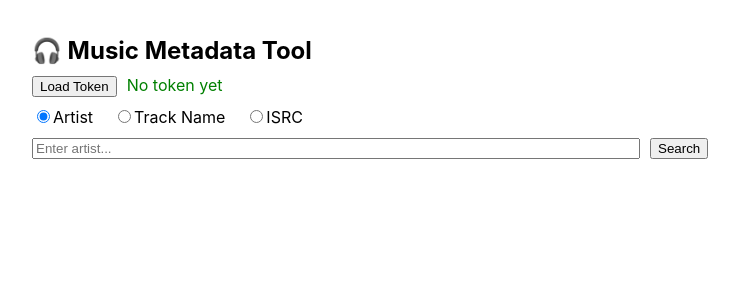
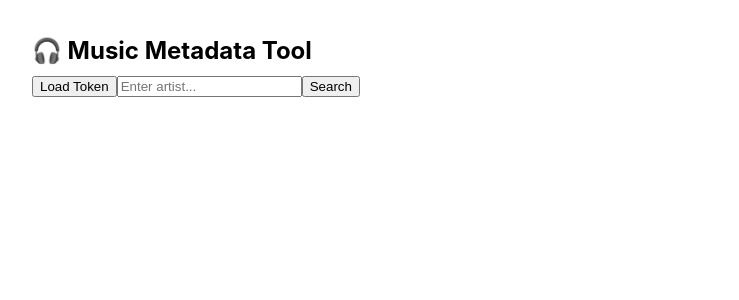
Before and after one commit to cshaushkin/concert-tool, a React (Create React App) app: page / in a window 1280 px wide. Shown: the top 300 px of the page, without its empty margins (108-847 px from the left). Built offline with nearby package versions, Linux system fonts and the light colour scheme.

Commit message:
Add PRO info column from MusicBrainz ISRC

```diff
--- a/src/ConcertQueryTool.jsx
+++ b/src/ConcertQueryTool.jsx
@@ -44,6 +44,8 @@ export default function ConcertQueryTool() {
       const copyright = release?.disambiguation || "Unknown © Info";
       const musicBrainzISRC = recording.isrcs?.[0] || "N/A";
 
+      const proInfo = await fetchPROInfo(musicBrainzISRC);
+
       return {
         artist,
         album: releaseTitle,
@@ -53,9 +55,41 @@ export default function ConcertQueryTool() {
         copyright,
         musicBrainzISRC,
         musicBrainzUrl: `https://musicbrainz.org/recording/${recording.id}`,
+        proInfo,
       };
     } catch (error) {
       console.error("Error fetching MusicBrainz data:", error);
+      return null;
+    }
+  };
+
+  const fetchPROInfo = async (isrc) => {
+    if (!isrc) return null;
+    try {
+      const url = `https://musicbrainz.org/ws/2/isrc/${isrc}?inc=recordings+artist-credits+work-rels+url-rels&fmt=json`;
+      const response = await fetch(url, {
+        headers: { "User-Agent": "ConcertQueryTool/1.0 (your-email@example.com)" },
+      });
+      const data = await response.json();
+
+      const work = data.isrc?.recordings?.[0]?.works?.[0];
+      if (!work) return null;
+
+      const relationships = work.relations || [];
+      const writers = relationships
+        .filter((rel) => rel.type === "composer" || rel.type === "lyricist")
+        .map((rel) => rel.artist?.name);
+
+      const publishers = relationships
+        .filter((rel) => rel.type === "publisher")
+        .map((rel) => rel.artist?.name);
+
+      return {
+        writers: writers.length ? writers : ["Unknown"],
+        publishers: publishers.length ? publishers : ["Unknown"],
+      };
+    } catch (error) {
+      console.error("Error fetching PRO info:", error);
       return null;
     }
   };
@@ -115,127 +149,39 @@ export default function ConcertQueryTool() {
       <h1 style={{ fontSize: "24px", fontWeight: "bold", marginBottom: "10px" }}>
         🎧 Music Metadata Tool
       </h1>
-
-      {view === "search" && (
-        <>
+      <div>
         <button onClick={fetchSpotifyToken}>Load Token</button>
-          <span style={{ marginLeft: "10px", color: "green" }}>
-            {spotifyToken ? "Token Loaded ✔️" : "No token yet"}
-          </span>
-
-          <div style={{ marginTop: "10px" }}>
-            <label>
-              <input
-                type="radio"
-                value="artist"
-                checked={searchMode === "artist"}
-                onChange={() => setSearchMode("artist")}
-              />
-              Artist
-            </label>
-            <label style={{ marginLeft: "20px" }}>
-              <input
-                type="radio"
-                value="track"
-                checked={searchMode === "track"}
-                onChange={() => setSearchMode("track")}
-              />
-              Track Name
-            </label>
-            <label style={{ marginLeft: "20px" }}>
-              <input
-                type="radio"
-                value="isrc"
-                checked={searchMode === "isrc"}
-                onChange={() => setSearchMode("isrc")}
-              />
-              ISRC
-            </label>
-          </div>
-
-          <div style={{ marginTop: "10px" }}>
         <input
           type="text"
           placeholder={`Enter ${searchMode}...`}
           value={query}
           onChange={(e) => setQuery(e.target.value)}
-              style={{ marginRight: "10px", width: "60%" }}
         />
         <button onClick={handleSearch}>Search</button>
       </div>
-        </>
-      )}
-
       {view === "results" && (
-        <>
-          <button onClick={() => setView("search")}>⬅ Back</button>
-          <h2>Results</h2>
-          <table style={{ width: "100%", borderCollapse: "collapse" }}>
+        <table>
           <thead>
-              <tr style={{ backgroundColor: "#f0f0f0" }}>
-                <th style={{ padding: "8px", border: "1px solid #ccc" }}>Album Art</th>
-                <th style={{ padding: "8px", border: "1px solid #ccc" }}>Track Info</th>
-                <th style={{ padding: "8px", border: "1px solid #ccc" }}>Spotify Duration</th>
-                <th style={{ padding: "8px", border: "1px solid #ccc" }}>MusicBrainz Info</th>
+            <tr>
+              <th>Track</th>
+              <th>Spotify ISRC</th>
+              <th>MusicBrainz ISRC</th>
+              <th>Writers</th>
+              <th>Publishers</th>
             </tr>
           </thead>
           <tbody>
             {results.map((track, index) => (
-                <motion.tr
-                  key={index}
-                  initial={{ opacity: 0, y: 10 }}
-                  animate={{ opacity: 1, y: 0 }}
-                  style={{ borderBottom: "1px solid #ccc" }}
-                >
-                  <td style={{ padding: "8px", border: "1px solid #ccc", textAlign: "center" }}>
-                    <img
-                      src={track.album.images[0]?.url}
-                      alt="Album Art"
-                      style={{ width: "60px", borderRadius: "5px" }}
-                    />
-                  </td>
-                  <td style={{ padding: "8px", border: "1px solid #ccc" }}>
-                    <strong>{track.name}</strong>
-                    {track.explicit && <span style={{ color: "red", marginLeft: "5px" }}>🔞 Explicit</span>}
-                    <p style={{ margin: 0 }}>Artist: {track.artists[0].name}</p>
-                    <p style={{ margin: 0 }}>Album: {track.album.name} ({track.album.release_date})</p>
-                    <p style={{ margin: 0 }}>Spotify ISRC: {track.external_ids?.isrc || "N/A"}</p>
-                    <p style={{ margin: 0 }}>MusicBrainz ISRC: {track.mbInfo?.musicBrainzISRC || "N/A"}</p>
-                    <a href={track.external_urls.spotify} target="_blank" rel="noopener noreferrer">
-                      Open in Spotify
-                    </a>
-                    <br />
-                    {track.preview_url ? (
-                      <audio controls src={track.preview_url} style={{ marginTop: "5px", width: "200px" }} />
-                    ) : (
-                      <span style={{ color: "gray" }}>No preview</span>
-                    )}
-                  </td>
-                  <td style={{ padding: "8px", border: "1px solid #ccc" }}>
-                    {Math.floor(track.duration_ms / 60000)}:
-                    {String(Math.floor((track.duration_ms % 60000) / 1000)).padStart(2, "0")}
-                  </td>
-                  <td style={{ padding: "8px", border: "1px solid #ccc" }}>
-                    {track.mbInfo ? (
-                      <>
-                        <p style={{ margin: 0 }}>Artist: {track.mbInfo.artist}</p>
-                        <p style={{ margin: 0 }}>Album: {track.mbInfo.album} ({track.mbInfo.year})</p>
-                        <p style={{ margin: 0 }}>Duration: {track.mbInfo.duration}</p>
-                        <p style={{ margin: 0 }}>℗ Label: {track.mbInfo.label}</p>
-                        <p style={{ margin: 0 }}>©: {track.mbInfo.copyright}</p>
-                        <a href={track.mbInfo.musicBrainzUrl} target="_blank" rel="noopener noreferrer">
-                          View on MusicBrainz
-                        </a>
-                      </>
-                    ) : (
-                      <span style={{ color: "gray" }}>No MB info</span>
-                    )}
-                  </td>
-                </motion.tr>
+              <tr key={index}>
+                <td>{track.name}</td>
+                <td>{track.external_ids?.isrc || "N/A"}</td>
+                <td>{track.mbInfo?.musicBrainzISRC || "N/A"}</td>
+                <td>{track.mbInfo?.proInfo?.writers.join(", ") || "N/A"}</td>
+                <td>{track.mbInfo?.proInfo?.publishers.join(", ") || "N/A"}</td>
+              </tr>
             ))}
           </tbody>
         </table>
-        </>
       )}
     </div>
   );
```
Also changed, not shown: 1 other file (tests, documents, lock files or other folders). Lines whose indentation alone changed are shown as unchanged.
